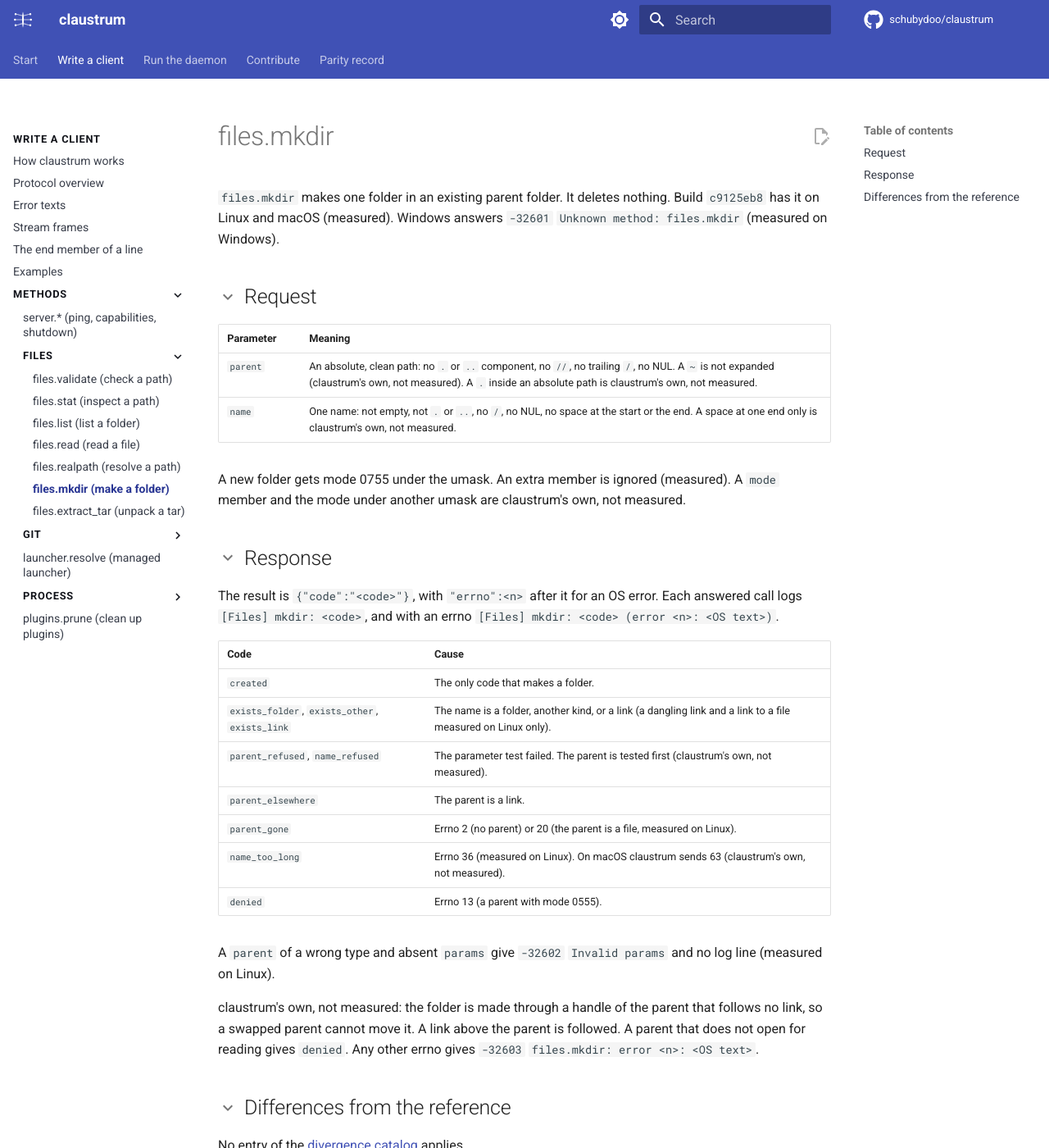
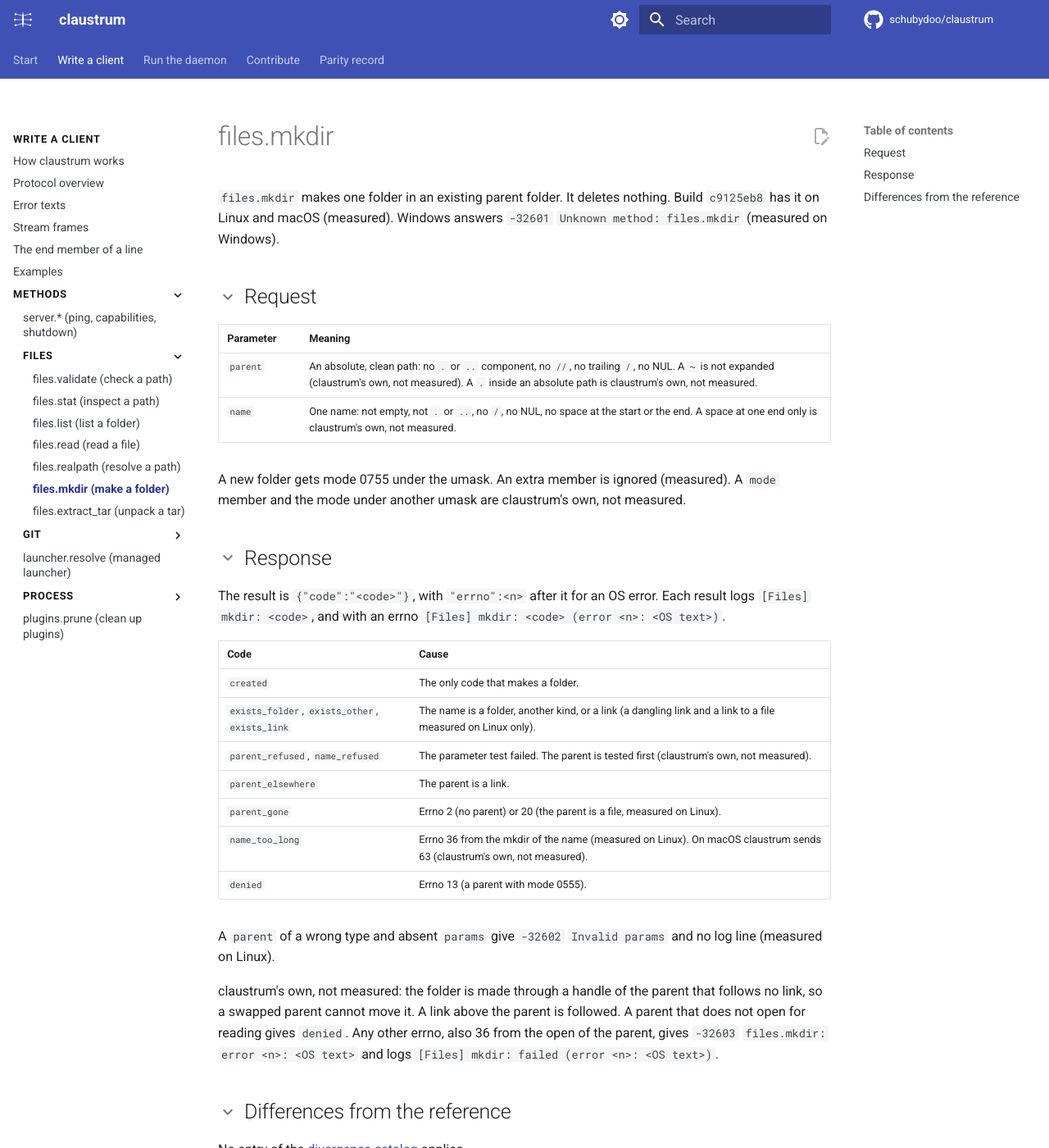
Before and after one commit to schubydoo/claustrum, an MkDocs documentation site: the page built from docs/protocol/files-mkdir.md, in a window 1280 px wide and 1400 px high. Shown: the whole window at 82% size. Built offline with MkDocs 1.6.1 and Material for MkDocs 9.7.7, drawn with Linux system fonts in a browser that asks for light colours; comment, search, counter and statistics services are not loaded.

Commit message:
docs: name the files.mkdir parent in the tilde rule and record its failed line
Co-Authored-By: Claude Opus 5.5 <noreply@anthropic.com>

```diff
--- a/docs/protocol/files-mkdir.md
+++ b/docs/protocol/files-mkdir.md
@@ -13,7 +13,7 @@ A new folder gets mode 0755 under the umask. An extra member is ignored (measure
 
 ## Response
 
-The result is `{"code":"<code>"}`, with `"errno":<n>` after it for an OS error. Each answered call logs `[Files] mkdir: <code>`, and with an errno `[Files] mkdir: <code> (error <n>: <OS text>)`.
+The result is `{"code":"<code>"}`, with `"errno":<n>` after it for an OS error. Each result logs `[Files] mkdir: <code>`, and with an errno `[Files] mkdir: <code> (error <n>: <OS text>)`.
 
 | Code | Cause |
 |---|---|
@@ -22,12 +22,12 @@ The result is `{"code":"<code>"}`, with `"errno":<n>` after it for an OS error.
 | `parent_refused`, `name_refused` | The parameter test failed. The parent is tested first (claustrum's own, not measured). |
 | `parent_elsewhere` | The parent is a link. |
 | `parent_gone` | Errno 2 (no parent) or 20 (the parent is a file, measured on Linux). |
-| `name_too_long` | Errno 36 (measured on Linux). On macOS claustrum sends 63 (claustrum's own, not measured). |
+| `name_too_long` | Errno 36 from the mkdir of the name (measured on Linux). On macOS claustrum sends 63 (claustrum's own, not measured). |
 | `denied` | Errno 13 (a parent with mode 0555). |
 
 A `parent` of a wrong type and absent `params` give `-32602` `Invalid params` and no log line (measured on Linux).
 
-claustrum's own, not measured: the folder is made through a handle of the parent that follows no link, so a swapped parent cannot move it. A link above the parent is followed. A parent that does not open for reading gives `denied`. Any other errno gives `-32603` `files.mkdir: error <n>: <OS text>`.
+claustrum's own, not measured: the folder is made through a handle of the parent that follows no link, so a swapped parent cannot move it. A link above the parent is followed. A parent that does not open for reading gives `denied`. Any other errno, also 36 from the open of the parent, gives `-32603` `files.mkdir: error <n>: <OS text>` and logs `[Files] mkdir: failed (error <n>: <OS text>)`.
 
 ## Differences from the reference
 
```
Also changed, not shown: docs/PROTOCOL.md (+2 -1 lines), 1 other file.
